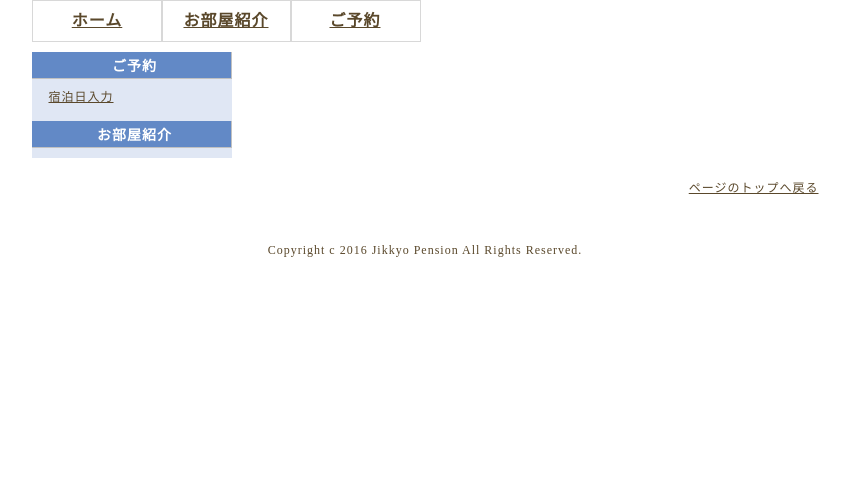
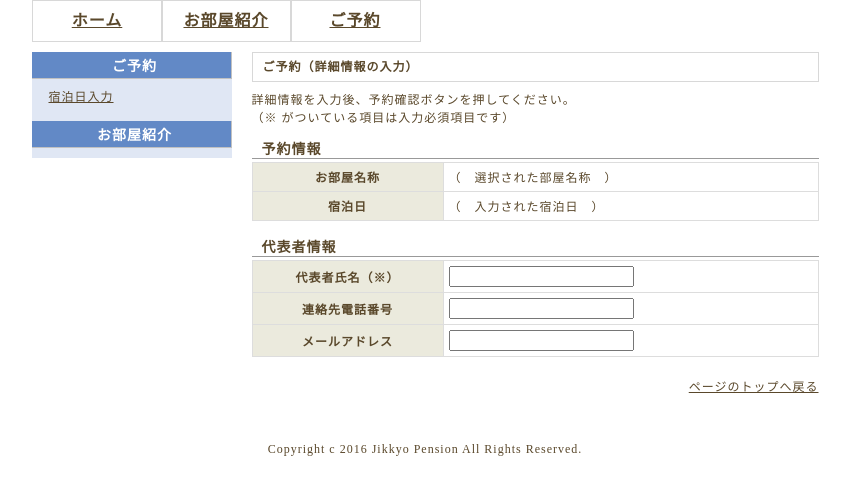
Before and after one commit to MAISUEYASU/30H_PHP, a PHP site: page /reserveDetail.php in a window 1280 px wide. Shown: the part 125-620 px from the top of the page, without its empty margins (215-1065 px from the left). Run offline with PHP 8.4, Linux system fonts and the light colour scheme; data that the repository does not hold is empty.

Commit message:
20240529

```diff
--- a/reserveDay.php
+++ b/reserveDay.php
@@ -1,3 +1,9 @@
+<?php
+  session_start();
+  if (isset($_SESSION['reserve'])) {
+    unset($_SESSION['reserve']);
+  }
+?>
 <!DOCTYPE html>
 <html lang="ja">
   <head>
--- a/reserveDetail.php
+++ b/reserveDetail.php
@@ -31,6 +31,33 @@
       <main id="main">
         <article>
     <!-- 各ページスクリプト挿入場所 -->
+          <section>
+            <h2>ご予約（詳細情報の入力）</h2>
+            <p>詳細情報を入力後、予約確認ボタンを押してください。<br>
+            （※ がついている項目は入力必須項目です）</p>
+            <h3>予約情報</h3>
+            <table class="input">
+              <tr><th>お部屋名称</th><td>（　選択された部屋名称　）</td></tr>
+              <tr><th>宿泊日</th><td>（　入力された宿泊日　）</td></tr>
+            </table><br>
+            <h3>代表者情報</h3>
+            <form method="post" action="reserveCheck.php">
+              <table class="input">
+              <tr>
+                <th>代表者氏名（※）</th>
+                <td><input type="text" name="dname" value=""></td>
+              </tr>
+              <tr>
+                <th>連絡先電話番号</th>
+                <td><input type="text" name="dtelno" value=""></td>
+              </tr>
+              <tr>
+                <th>メールアドレス</th>
+                <td><input type="text" name="dmail" value=""></td>
+              </tr>
+              </table>
+            </form>
+          </section>
         </article>
       </main>
       <!-- メイン：終了 -->
--- a/reserveRoomList.php
+++ b/reserveRoomList.php
@@ -1,4 +1,5 @@
 <?php
+  session_start();
   require_once('./dbConfig.php');
   $link = mysqli_connect(DB_SERVER, DB_USER, DB_PASS, DB_NAME);
   if ($link == null) {
@@ -41,6 +42,7 @@
     <!-- 各ページスクリプト挿入場所 -->
 <?php
   $reserveDt = $_POST['reserveDay'];
+  $_SESSION['reserve']['day'] = $reserveDt;
   $sql = " SELECT room_name, type_name, dayfee, main_image, room_no
   FROM room, room_type
   WHERE room.type_id = room_type.type_id
@@ -68,7 +70,6 @@
                 <th colspan="2">お部屋イメージ</th>
               </tr>
 <?php
-
   while($row = mysqli_fetch_array($result, MYSQLI_ASSOC)){
     echo "<tr>";
     echo "<td>{$row['room_name']}</td>";
```
